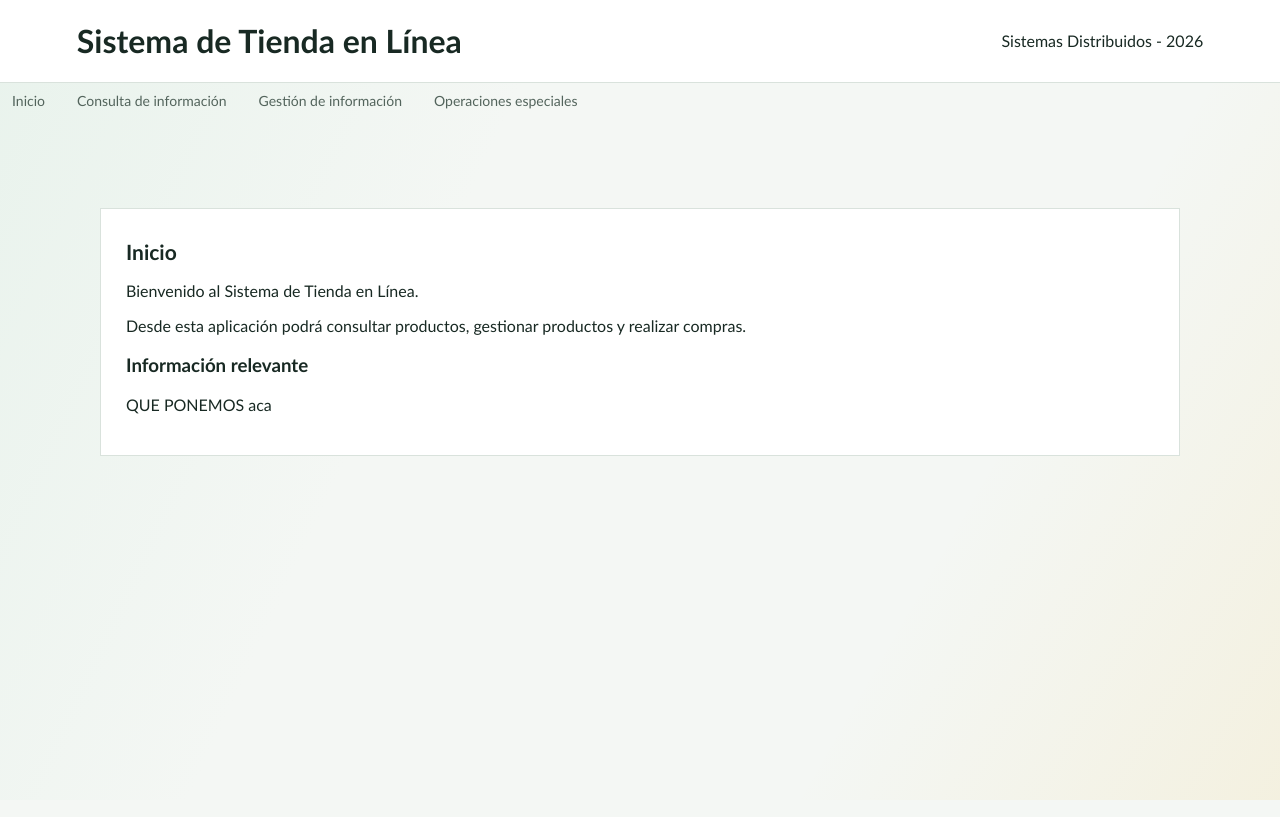
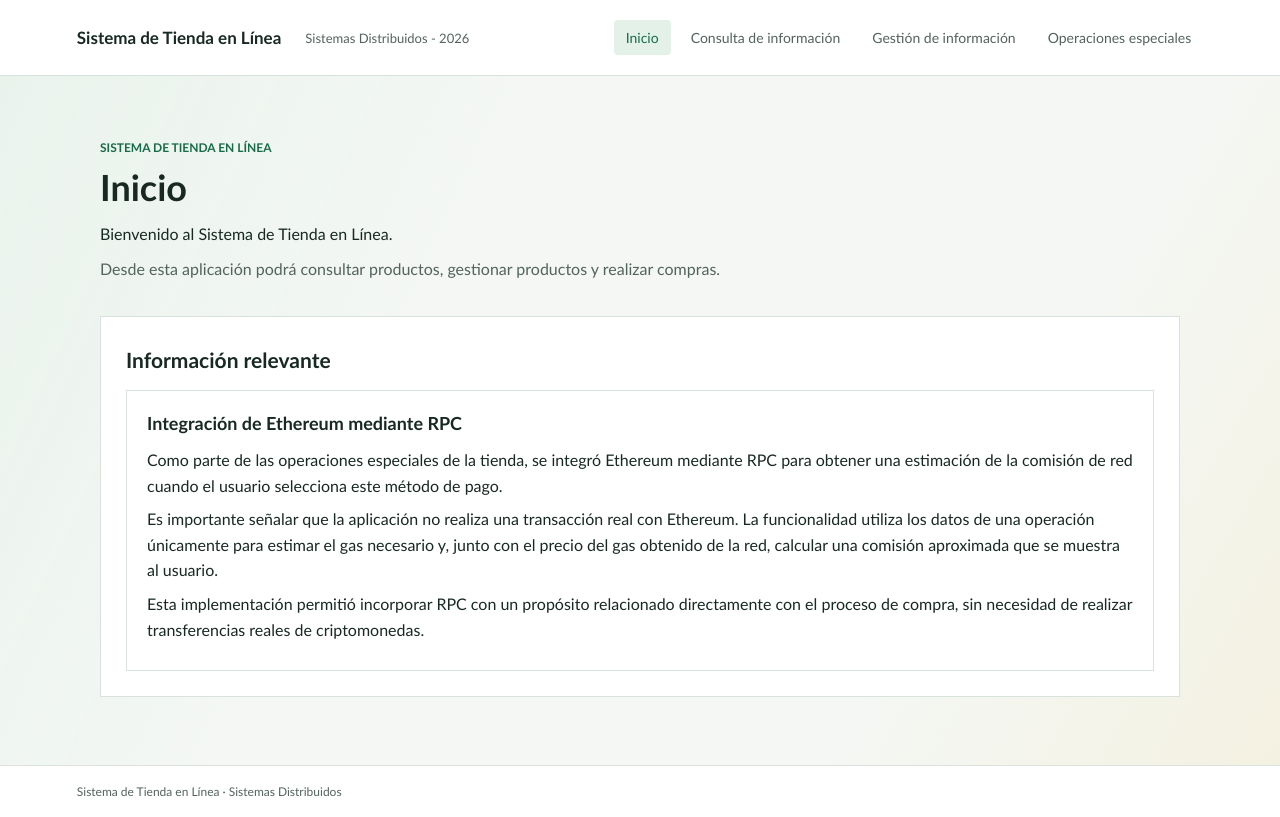
Before and after one commit to AlexaGenar/Sistema-de-Tienda-en-Linea-SD, a website: page frontend/interfaz1/index.html in a window 1280 px wide. Drawn offline with Linux system fonts and the light colour scheme.

Commit message:
refactor: unify header styles and navigation across all interfaces

```diff
--- a/frontend/interfaz1/index.html
+++ b/frontend/interfaz1/index.html
@@ -21,29 +21,15 @@
 
 
 <header class="encabezado">
-
-    <h1>
-        Sistema de Tienda en Línea
-    </h1>
-
-    <p>
-        Sistemas Distribuidos - 2026
-    </p>
-
+    <a class="marca" href="/">Sistema de Tienda en Línea</a>
+    <p class="submarca">Sistemas Distribuidos - 2026</p>
+    <nav class="navegacion" aria-label="Navegación principal">
+        <a aria-current="page" href="/">Inicio</a>
+        <a href="/productos">Consulta de información</a>
+        <a href="/gestionar-productos">Gestión de información</a>
+        <a href="/operaciones">Operaciones especiales</a>
+    </nav>
 </header>
-
-
-<nav class="navegacion">
-
-    <a href="/">Inicio</a>
-
-    <a href="/productos">Consulta de información</a>
-
-    <a  href="/gestionar-productos">Gestión de información</a>
-
-    <a href="/operaciones">Operaciones especiales</a>
-
-</nav>
 
 
 <main class="contenedor">
@@ -53,33 +39,26 @@
          RESUMEN DEL SISTEMA
          ========================================== -->
 
-    <section class="seccion">
-
-        <h2>Inicio</h2>
-
-        <p>
-            Bienvenido al Sistema de Tienda en Línea.
-        </p>
-
-        <p>
-            Desde esta aplicación podrá consultar productos,
-            gestionar productos y realizar compras.
-        </p>
-
-
-
-     <!-- ==========================================
-         INFORMACION RELEVANTE
-         ========================================== -->
-
-        <h3>Información relevante</h3>
-
-        <p>
-           QUE PONEMOS aca
-        </p>
-
+    <section class="titulo-pagina">
+        <p class="sobrelinea">Sistema de Tienda en Línea</p>
+        <h1>Inicio</h1>
+        <p>Bienvenido al Sistema de Tienda en Línea.</p>
+        <p>Desde esta aplicación podrá consultar productos,
+            gestionar productos y realizar compras.</p>
     </section>
 
+    <section class="seccion">
+        <h2>Información relevante</h2>
+        <article class="tarjeta">
+            <h3>Integración de Ethereum mediante RPC</h3>
+            <p>Como parte de las operaciones especiales de la tienda, se integró Ethereum mediante RPC para obtener una estimación de la comisión de red cuando el usuario selecciona este método de pago.</p>
+            <p>Es importante señalar que la aplicación no realiza una transacción real con Ethereum. La funcionalidad utiliza los datos de una operación únicamente para estimar el gas necesario y, junto con el precio del gas obtenido de la red, calcular una comisión aproximada que se muestra al usuario.</p>
+            <p>Esta implementación permitió incorporar RPC con un propósito relacionado directamente con el proceso de compra, sin necesidad de realizar transferencias reales de criptomonedas.</p>
+        </article>
+    </section>
+
+</main>
+<footer class="pie">Sistema de Tienda en Línea · Sistemas Distribuidos</footer>
 </body>
 
 </html>
--- a/public/css/estilos.css
+++ b/public/css/estilos.css
@@ -29,8 +29,8 @@ body {
 .encabezado {
   display: flex;
   align-items: center;
-  justify-content: space-between;
-  gap: 24px;
+  flex-wrap: wrap;
+  gap: 8px 24px;
   padding: 0 6vw;
   min-height: 76px;
   background: var(--superficie);
@@ -46,25 +46,28 @@ body {
   white-space: nowrap;
 }
 
-.navegacion { display: flex; flex-wrap: wrap; gap: 8px; }
+.submarca { margin: 0; color: var(--secundario); font-size: 13px; }
+
+.navegacion { display: flex; flex-wrap: wrap; justify-content: flex-end; gap: 8px; margin-left: auto; }
 .navegacion a { padding: 9px 12px; color: var(--secundario); font-size: 14px; text-decoration: none; border-radius: 4px; }
 .navegacion a:hover, .navegacion a[aria-current='page'] { color: var(--verde); background: var(--verde-claro); }
 
 .contenedor { width: min(1080px, calc(100% - 40px)); margin: 0 auto; padding: 52px 0 68px; flex: 1; }
 .titulo-pagina { margin-bottom: 32px; }
-.titulo-pagina h1 { margin: 5px 0 10px; font: 800 36px/1.15 'Avenir Next', 'Trebuchet MS', sans-serif; letter-spacing: 0; }
+.titulo-pagina h1, .titulo-pagina h2 { margin: 5px 0 10px; font: 800 36px/1.15 'Avenir Next', 'Trebuchet MS', sans-serif; letter-spacing: 0; }
 .titulo-pagina > p:last-child, .titulo-pagina div > p:last-child { color: var(--secundario); margin: 0; }
 .sobrelinea { color: var(--verde); font-size: 12px; font-weight: 700; letter-spacing: 0; text-transform: uppercase; }
 
 .resumen { display: flex; align-items: center; justify-content: space-between; padding: 26px 30px; border: 1px solid var(--linea); border-left: 5px solid var(--verde); background: var(--superficie); }
 .resumen h2, .seccion h2 { margin: 4px 0 12px; font: 700 21px/1.3 'Avenir Next', 'Trebuchet MS', sans-serif; letter-spacing: 0; }
+.seccion h3 { margin: 4px 0 12px; font: 700 18px/1.35 'Avenir Next', 'Trebuchet MS', sans-serif; letter-spacing: 0; }
 .resumen .sobrelinea { margin: 0; }
 .numero-resumen { color: var(--verde); font: 800 48px/1 'Avenir Next', 'Trebuchet MS', sans-serif; }
 .mensaje { min-height: 22px; margin: 12px 0 0; color: var(--secundario); font-size: 14px; }
 .mensaje.exito { color: var(--verde); }
 .mensaje.error { color: var(--coral); }
 
-.seccion { margin-top: 38px; }
+.seccion { margin-top: 38px; padding: 25px; background: var(--superficie); border: 1px solid var(--linea); }
 .seccion > h2 { margin-bottom: 16px; }
 .enlaces-panel { display: grid; grid-template-columns: repeat(3, minmax(0, 1fr)); border-top: 1px solid var(--linea); }
 .enlace-panel { min-height: 130px; padding: 18px 20px; display: flex; flex-direction: column; align-items: flex-start; justify-content: space-between; gap: 14px; background: var(--superficie); border: 1px solid var(--linea); border-top: 0; color: var(--tinta); text-decoration: none; }
@@ -111,7 +114,7 @@ tbody tr:last-child td { border-bottom: 0; }
   .navegacion { gap: 2px; }
   .navegacion a { padding: 8px; font-size: 13px; }
   .contenedor { width: min(100% - 32px, 560px); padding-top: 34px; }
-  .titulo-pagina h1 { font-size: 29px; }
+  .titulo-pagina h1, .titulo-pagina h2 { font-size: 29px; }
   .fila-titulo { align-items: flex-start; flex-direction: column; }
   .resumen { padding: 20px; }
   .numero-resumen { font-size: 40px; }
@@ -145,6 +148,7 @@ tbody tr:last-child td { border-bottom: 0; }
 
 .tarjeta p {
     margin: 8px 0;
+  line-height: 1.6;
 }
 
 /* Campo para consultar país */
@@ -169,6 +173,12 @@ tbody tr:last-child td { border-bottom: 0; }
     margin-top: 20px;
 }
 
+#pais.contenedor {
+  width: 100%;
+  margin: 20px 0 0;
+  padding: 0;
+}
+
 #pais .tarjeta {
     border-left: 5px solid var(--verde);
 }
@@ -188,10 +198,3 @@ button {
 button:hover {
     background: #10563a;
 }
-
-.seccion {
-    margin-top: 38px;
-    padding: 25px;
-    background: var(--superficie);
-    border: 1px solid var(--linea);
-}
--- a/rest/data/productos.txt
+++ b/rest/data/productos.txt
@@ -3,7 +3,7 @@
     "id": 1,
     "nombre": "Café molido",
     "categoria": "Abarrotes",
-    "precio": 2501,
+    "precio": 2500,
     "stock": 20
   },
   {
```
Also changed, not shown: frontend/interfaz2/index.html (+5 -11 lines), frontend/interfaz3/index.html (+8 -14 lines), frontend/interfaz4/index.html (+14 -26 lines).
